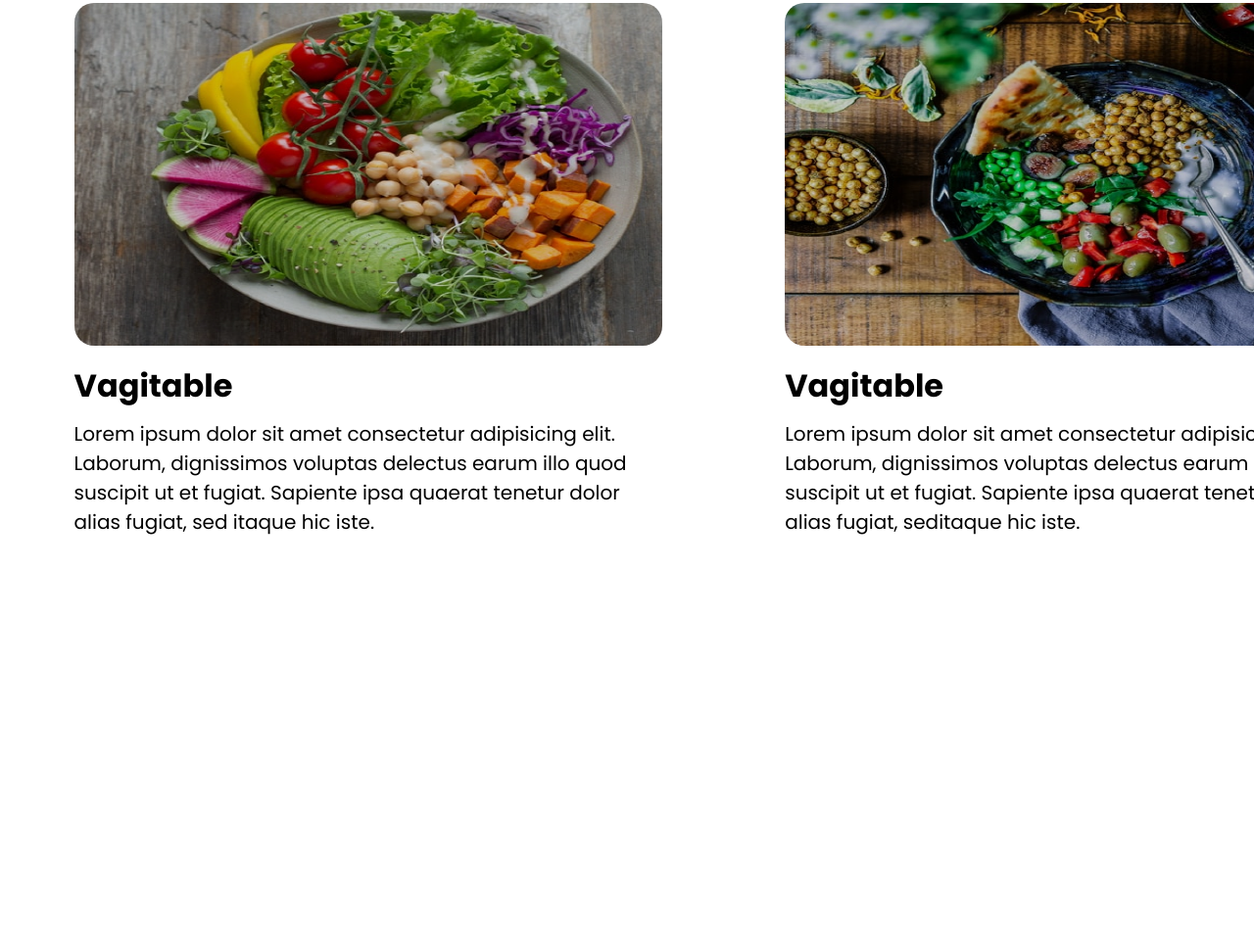
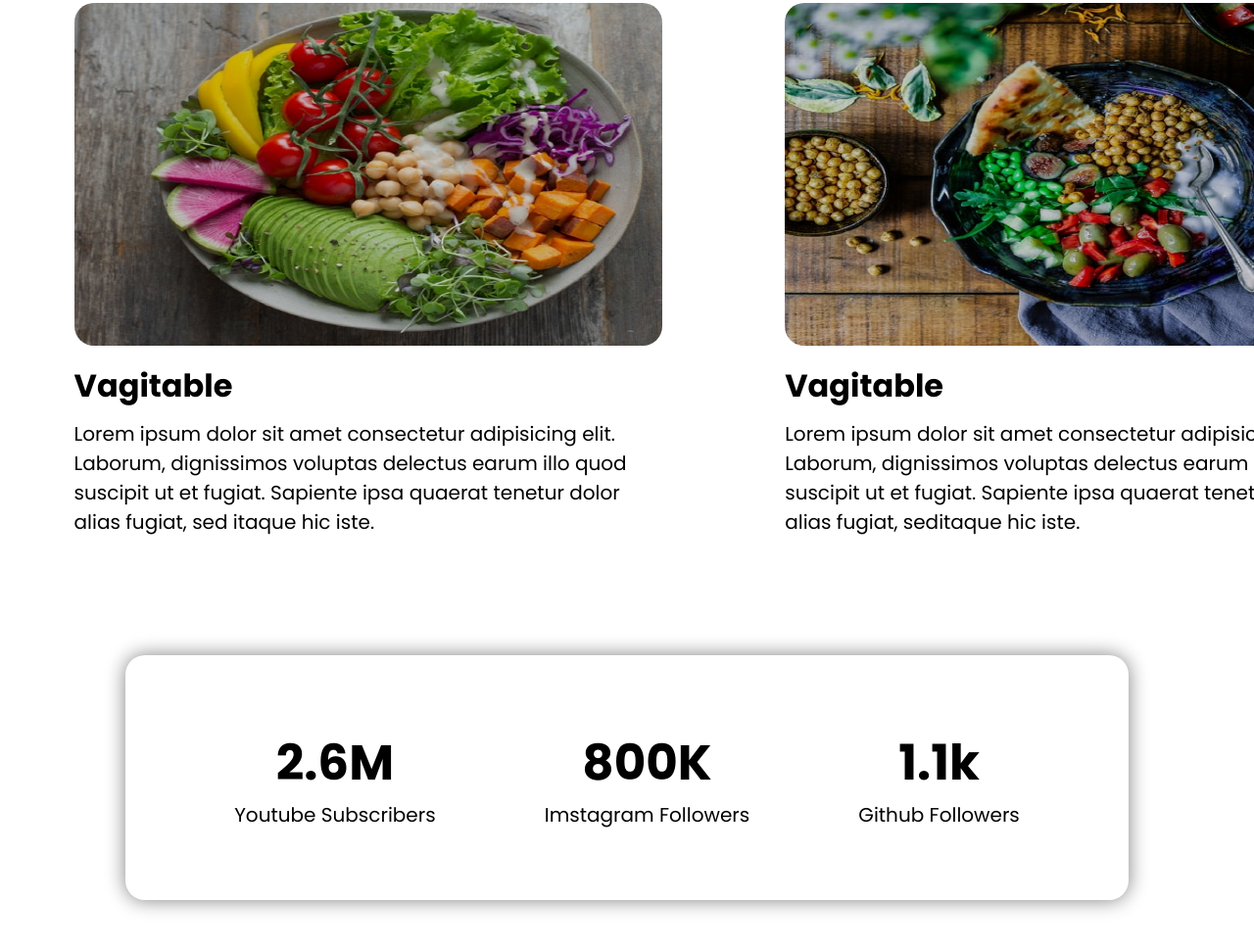
Before and after one commit to mishkat433/eat-fresh, a plain HTML site: page index.html in a window 1280 px wide. Shown: the part 1839-2808 px from the top of the page at 98% size. Before the commit the page ends 2508 px from the top, so only its background shows below. Drawn offline with Linux system fonts and the light colour scheme.

Commit message:
counter add

```diff
--- a/index.html
+++ b/index.html
@@ -88,6 +88,23 @@
     </div>
 
     <!-- recipies end -->
+
+    <!-- counter start -->
+    <div class="Counter-section">
+        <div class="counter">
+            <h1>2.6M</h1>
+            <p class="f-size">Youtube Subscribers</p>
+        </div>
+        <div class="counter">
+            <h1>800K</h1>
+            <p class="f-size">Imstagram Followers</p>
+        </div>
+        <div class="counter">
+            <h1>1.1k</h1>
+            <p class="f-size">Github Followers</p>
+        </div>
+    </div>
+    <!-- counter end -->
 </body>
 
 </html>
--- a/style.css
+++ b/style.css
@@ -43,7 +43,6 @@
 .left h1 {
     font-size: 60px;
     text-transform: capitalize;
-
 }
 
 .left p {
@@ -124,3 +123,22 @@
 .detail h1 {
     padding: 10px 0px;
 }
+
+/* counter section start */
+
+.Counter-section {
+    box-shadow: 0px 0px 20px gray;
+    margin: 0 auto;
+    width: 80%;
+    display: flex;
+    justify-content: space-evenly;
+    align-items: center;
+    height: 250px;
+    margin-bottom: 50px;
+    border-radius: 20px;
+}
+
+.counter h1 {
+    font-size: 50px;
+    text-align: center;
+}
```
